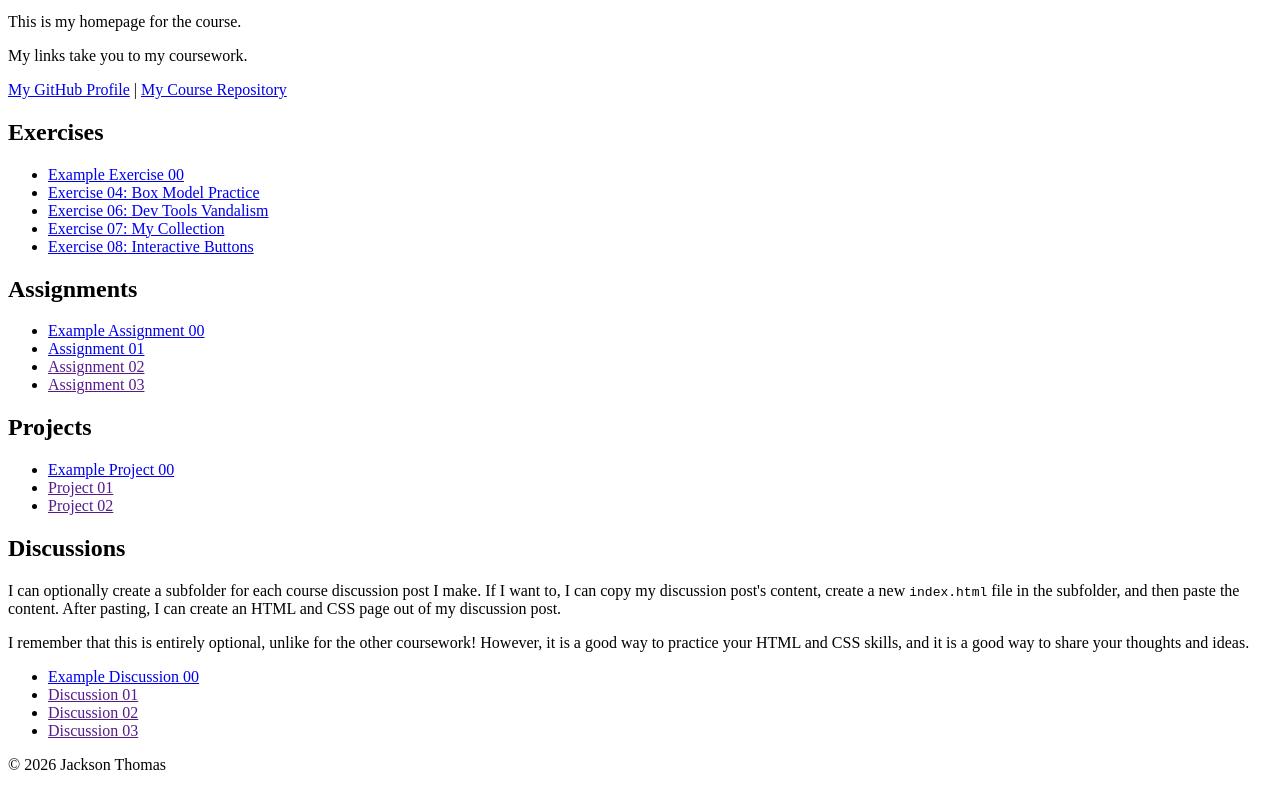
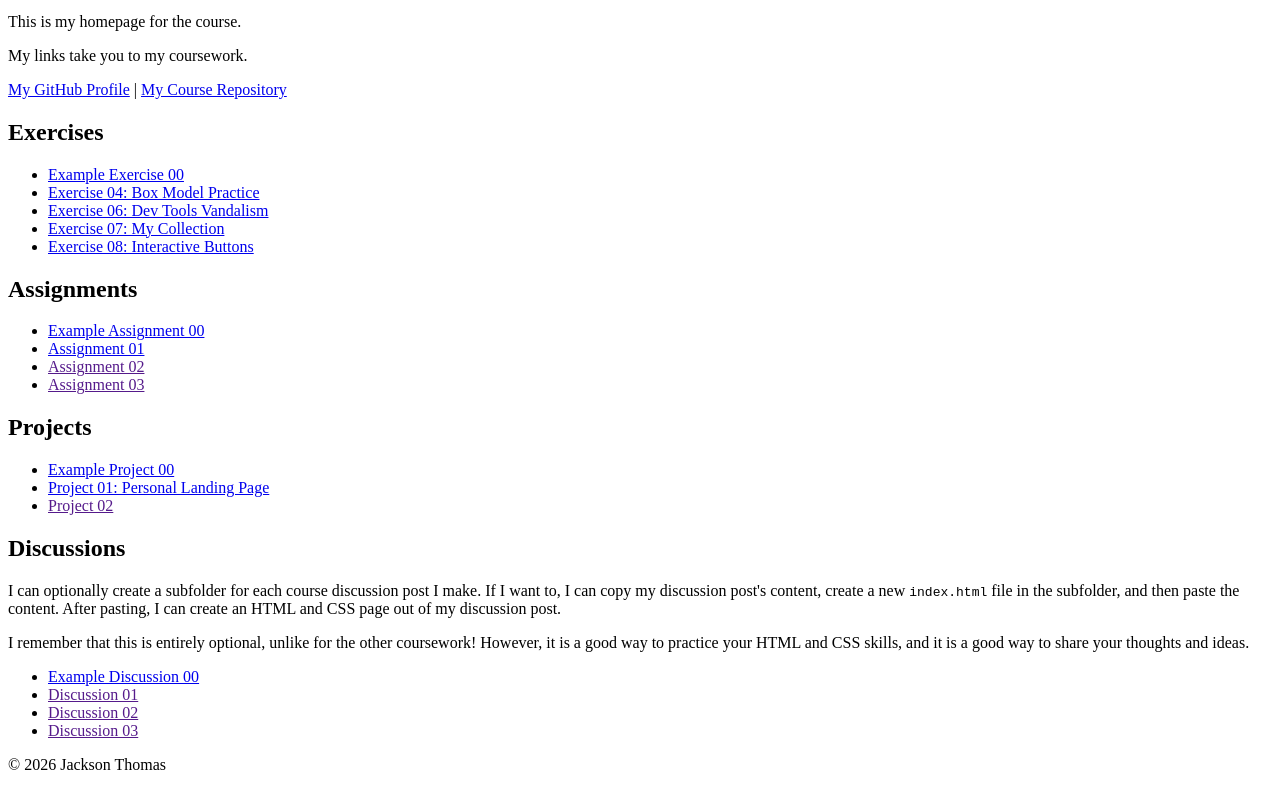
Before and after one commit to JackGrey01/course-portfolio, a plain HTML site: page index.html in a window 1280 px wide. Shown: the part 148-938 px from the top of the page. Drawn offline with Linux system fonts and the light colour scheme.

Commit message:
Linked Project 01 for homepage

```diff
--- a/index.html
+++ b/index.html
@@ -93,7 +93,7 @@ Remember: You must create subfolders for each piece of coursework as the semeste
                     <li>
                         <a href="example-project-00/">Example Project 00</a>
                     </li>
-                    <li><a href="">Project 01</a></li>
+                    <li><a href="./project-01/">Project 01: Personal Landing Page</a></li>
                     <li><a href="">Project 02</a></li>
                 </ul>
             </section>
```
